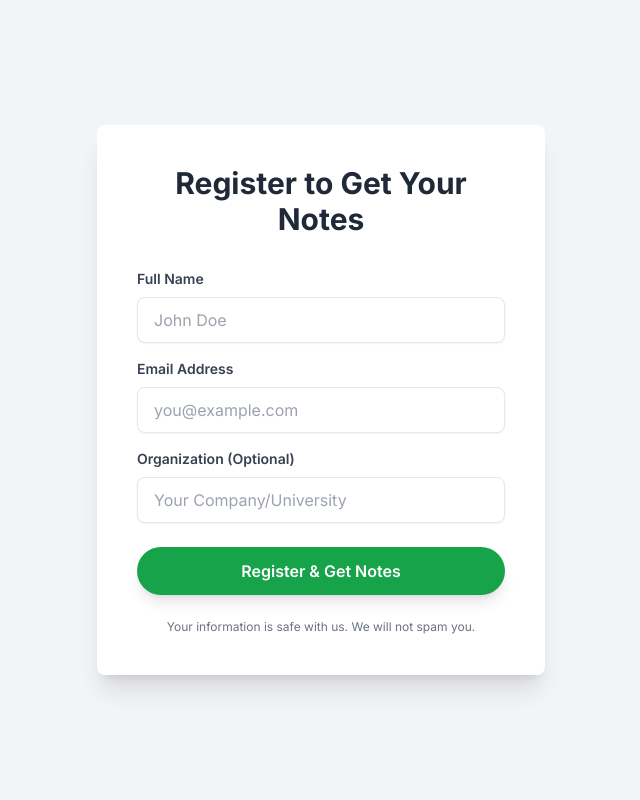
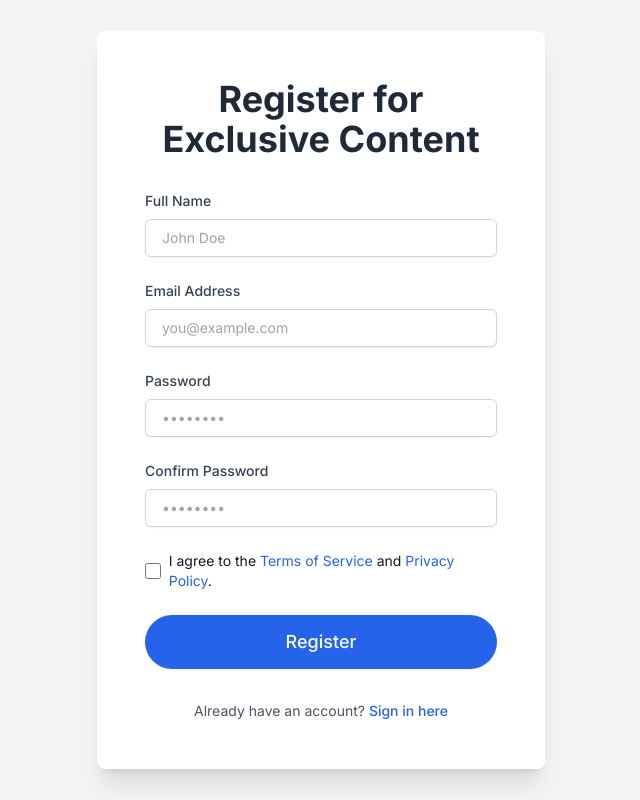
Before and after one commit to Aish25-aish/download-pdf, a plain HTML site: page register.html in a window 1280 px wide. Shown: the whole page, without its empty margins (319-959 px from the left). Drawn offline with nearby package versions, Linux system fonts and the light colour scheme.

Commit message:
Update register.html

```diff
--- a/register.html
+++ b/register.html
@@ -3,62 +3,71 @@
 <head>
     <meta charset="UTF-8">
     <meta name="viewport" content="width=device-width, initial-scale=1.0">
-    <title>Register for Data Analytics Notes</title>
-    <link href="https://fonts.googleapis.com/css2?family=Inter:wght@400;600;700&display=swap" rel="stylesheet">
+    <title>Register for Data Analytics</title>
+    <!-- Tailwind CSS CDN -->
     <script src="https://cdn.tailwindcss.com"></script>
+    <!-- Google Fonts - Inter -->
+    <link href="https://fonts.googleapis.com/css2?family=Inter:wght@400;500;600;700&display=swap" rel="stylesheet">
     <style>
         body {
             font-family: 'Inter', sans-serif;
         }
     </style>
 </head>
-<body class="bg-gray-100 min-h-screen flex items-center justify-center p-4">
-    <div class="bg-white rounded-lg shadow-xl p-8 md:p-10 max-w-md w-full">
-        <h1 class="text-2xl md:text-3xl font-bold text-gray-800 text-center mb-8">
-            Register to Get Your Notes
+<body class="bg-gray-100 flex items-center justify-center min-h-screen p-4">
+    <div class="bg-white rounded-lg shadow-xl p-8 md:p-12 max-w-md w-full">
+        <h1 class="text-3xl md:text-4xl font-bold text-gray-800 mb-8 text-center">
+            Register for Exclusive Content
         </h1>
-        <form id="registrationForm" action="thankyou.html" method="GET">
-            <div class="mb-4">
-                <label for="name" class="block text-gray-700 text-sm font-semibold mb-2">Full Name</label>
-                <input
-                    type="text"
-                    id="name"
-                    name="name"
-                    class="shadow-sm appearance-none border rounded-lg w-full py-3 px-4 text-gray-700 leading-tight focus:outline-none focus:ring-2 focus:ring-blue-500 focus:border-transparent transition duration-200"
-                    placeholder="John Doe"
-                    required
-                >
+
+        <form action="#" method="POST" class="space-y-6">
+            <div>
+                <label for="name" class="block text-sm font-medium text-gray-700 mb-2">Full Name</label>
+                <input type="text" id="name" name="name" required
+                       class="mt-1 block w-full px-4 py-2 border border-gray-300 rounded-md shadow-sm focus:ring-blue-500 focus:border-blue-500 sm:text-sm placeholder-gray-400"
+                       placeholder="John Doe">
             </div>
-            <div class="mb-4">
-                <label for="email" class="block text-gray-700 text-sm font-semibold mb-2">Email Address</label>
-                <input
-                    type="email"
-                    id="email"
-                    name="email"
-                    class="shadow-sm appearance-none border rounded-lg w-full py-3 px-4 text-gray-700 leading-tight focus:outline-none focus:ring-2 focus:ring-blue-500 focus:border-transparent transition duration-200"
-                    placeholder="you@example.com"
-                    required
-                >
+
+            <div>
+                <label for="email" class="block text-sm font-medium text-gray-700 mb-2">Email Address</label>
+                <input type="email" id="email" name="email" required
+                       class="mt-1 block w-full px-4 py-2 border border-gray-300 rounded-md shadow-sm focus:ring-blue-500 focus:border-blue-500 sm:text-sm placeholder-gray-400"
+                       placeholder="you@example.com">
             </div>
-            <div class="mb-6">
-                <label for="organization" class="block text-gray-700 text-sm font-semibold mb-2">Organization (Optional)</label>
-                <input
-                    type="text"
-                    id="organization"
-                    name="organization"
-                    class="shadow-sm appearance-none border rounded-lg w-full py-3 px-4 text-gray-700 leading-tight focus:outline-none focus:ring-2 focus:ring-blue-500 focus:border-transparent transition duration-200"
-                    placeholder="Your Company/University"
-                >
+
+            <div>
+                <label for="password" class="block text-sm font-medium text-gray-700 mb-2">Password</label>
+                <input type="password" id="password" name="password" required
+                       class="mt-1 block w-full px-4 py-2 border border-gray-300 rounded-md shadow-sm focus:ring-blue-500 focus:border-blue-500 sm:text-sm placeholder-gray-400"
+                       placeholder="••••••••">
             </div>
-            <button
-                type="submit"
-                class="w-full bg-green-600 hover:bg-green-700 text-white font-semibold py-3 px-4 rounded-full shadow-lg transition duration-300 ease-in-out transform hover:scale-105 focus:outline-none focus:ring-2 focus:ring-green-500 focus:ring-opacity-75"
-            >
-                Register & Get Notes
-            </button>
+
+            <div>
+                <label for="confirm-password" class="block text-sm font-medium text-gray-700 mb-2">Confirm Password</label>
+                <input type="password" id="confirm-password" name="confirm-password" required
+                       class="mt-1 block w-full px-4 py-2 border border-gray-300 rounded-md shadow-sm focus:ring-blue-500 focus:border-blue-500 sm:text-sm placeholder-gray-400"
+                       placeholder="••••••••">
+            </div>
+
+            <div class="flex items-center">
+                <input id="terms-privacy" name="terms-privacy" type="checkbox" required
+                       class="h-4 w-4 text-blue-600 focus:ring-blue-500 border-gray-300 rounded">
+                <label for="terms-privacy" class="ml-2 block text-sm text-gray-900">
+                    I agree to the <a href="#" class="text-blue-600 hover:text-blue-500">Terms of Service</a> and <a href="#" class="text-blue-600 hover:text-blue-500">Privacy Policy</a>.
+                </label>
+            </div>
+
+            <div>
+                <button type="submit"
+                        class="w-full flex justify-center py-3 px-4 border border-transparent rounded-full shadow-sm text-lg font-medium text-white bg-blue-600 hover:bg-blue-700 focus:outline-none focus:ring-2 focus:ring-offset-2 focus:ring-blue-500 transition duration-300 ease-in-out transform hover:scale-105">
+                    Register
+                </button>
+            </div>
         </form>
-        <p class="text-center text-gray-500 text-xs mt-6">
-            Your information is safe with us. We will not spam you.
+
+        <p class="mt-8 text-center text-sm text-gray-600">
+            Already have an account?
+            <a href="#" class="font-medium text-blue-600 hover:text-blue-500">Sign in here</a>
         </p>
     </div>
 </body>
```
